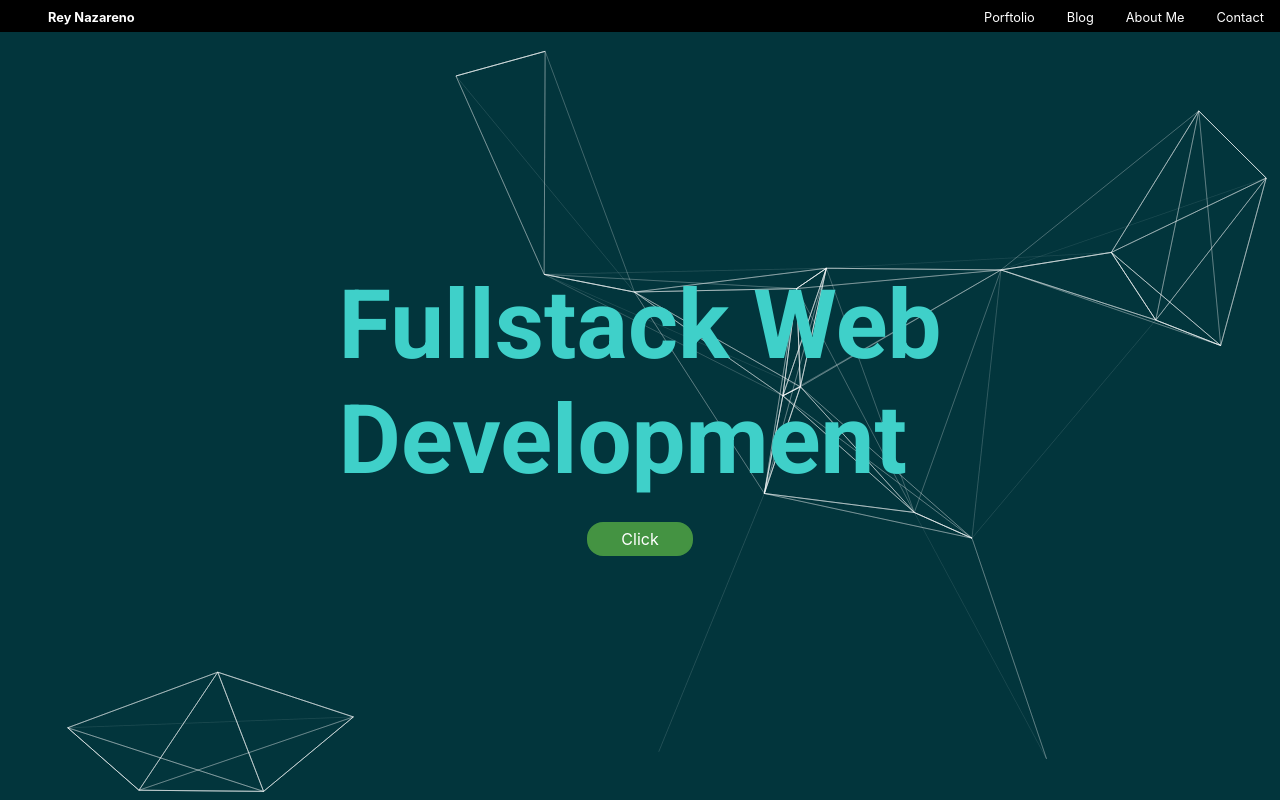
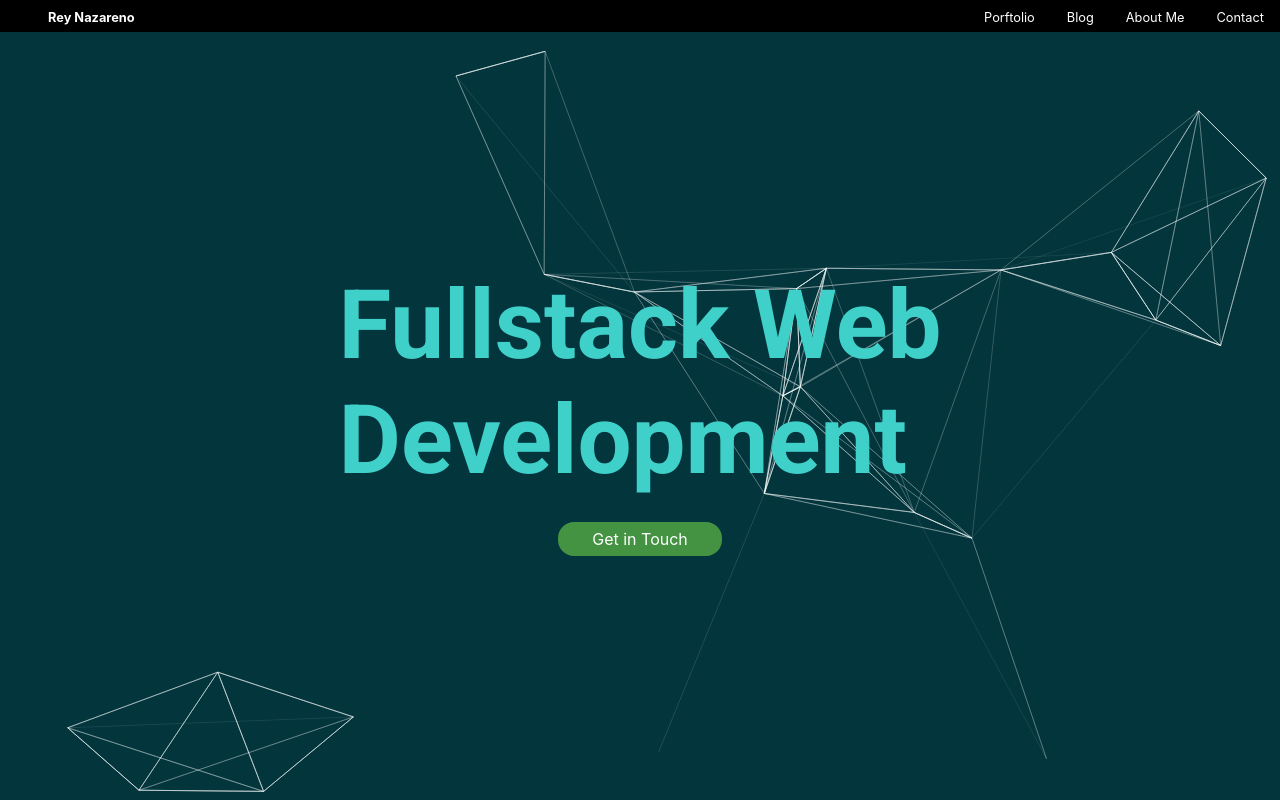
Before and after one commit to rnazb/portfolio-frontend, a Next.js app: page / in a window 1280 px wide. Shown: the top 800 px of the page. Built offline with nearby package versions, Linux system fonts and the light colour scheme.

Commit message:
Add scroll click handler to homepage

```diff
--- a/pages/index.js
+++ b/pages/index.js
@@ -1,3 +1,5 @@
+import { useRef } from 'react'
+
 import Image from 'next/image'
 import { Container, Row, Col, Card } from 'react-bootstrap'
 import PageCard from '../components/UI/PageCard'
@@ -27,6 +29,9 @@ import ActiveCampaignSVG from '../public/icons/activecampaign-1.svg'
 import FacebookAdsSVG from '../public/icons/facebook-ads.svg'
 
 export default function Home() {
+  const formRef = useRef(null)
+
+  const scrollClickHandler = () => formRef.current.scrollIntoView()
 
   return (
     <>
@@ -39,7 +44,12 @@ export default function Home() {
                 <span>Development</span>
               </h1>
             </div>
-            <button className={styles.button}>Click</button>
+            <button
+              className={styles.button}
+              onClick={scrollClickHandler}
+            >
+              Get in Touch
+            </button>
           </Container>
         </Row>
       </Container>
@@ -150,7 +160,7 @@ export default function Home() {
             </Container>
           </Col>
 
-          <Col className="px-0 mb-4">
+          <Col className="px-0 mb-4" ref={formRef}>
             <Container className="h-100">
               <PageCard>
                 <Card.Body>
--- a/styles/globals.css
+++ b/styles/globals.css
@@ -5,6 +5,7 @@ body {
   width: 100%;
   height: 100%;
   background-color: #02353c;
+  scroll-behavior: smooth;
 }
 
 #__next {
```
